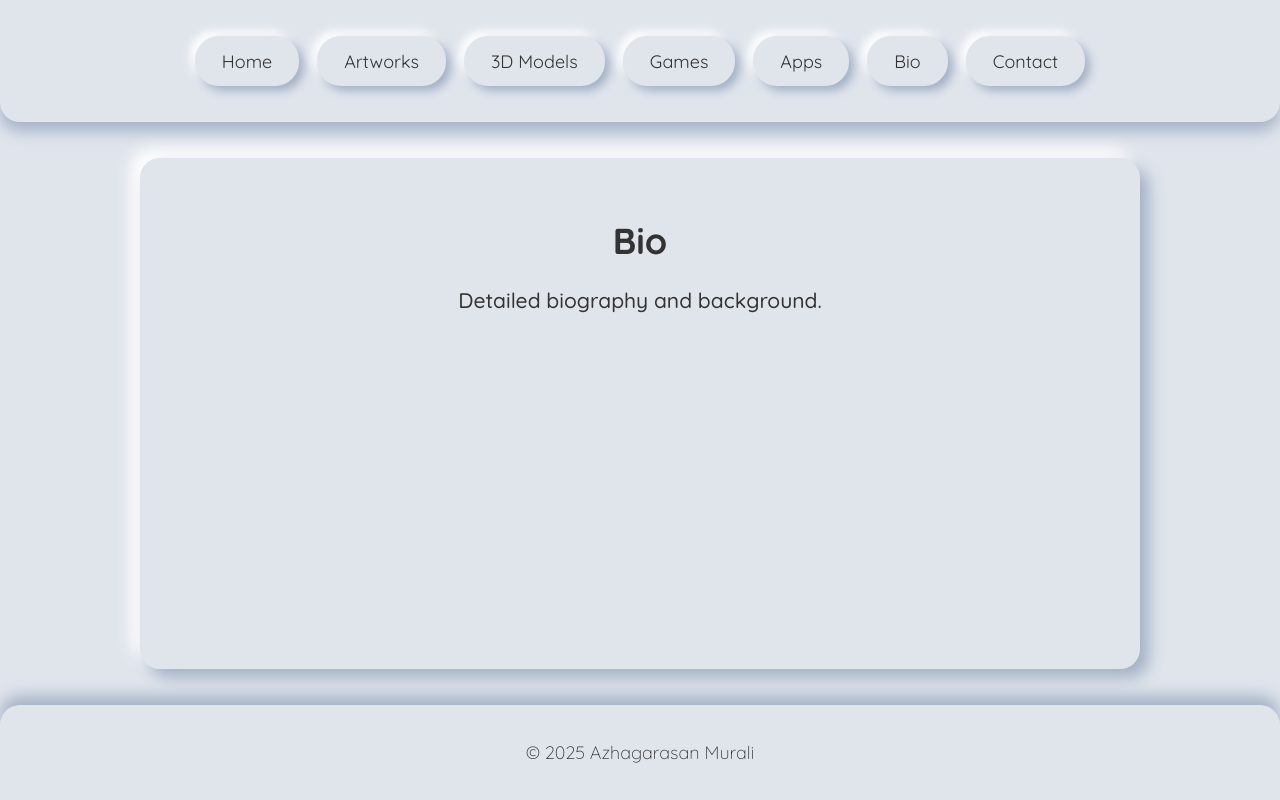
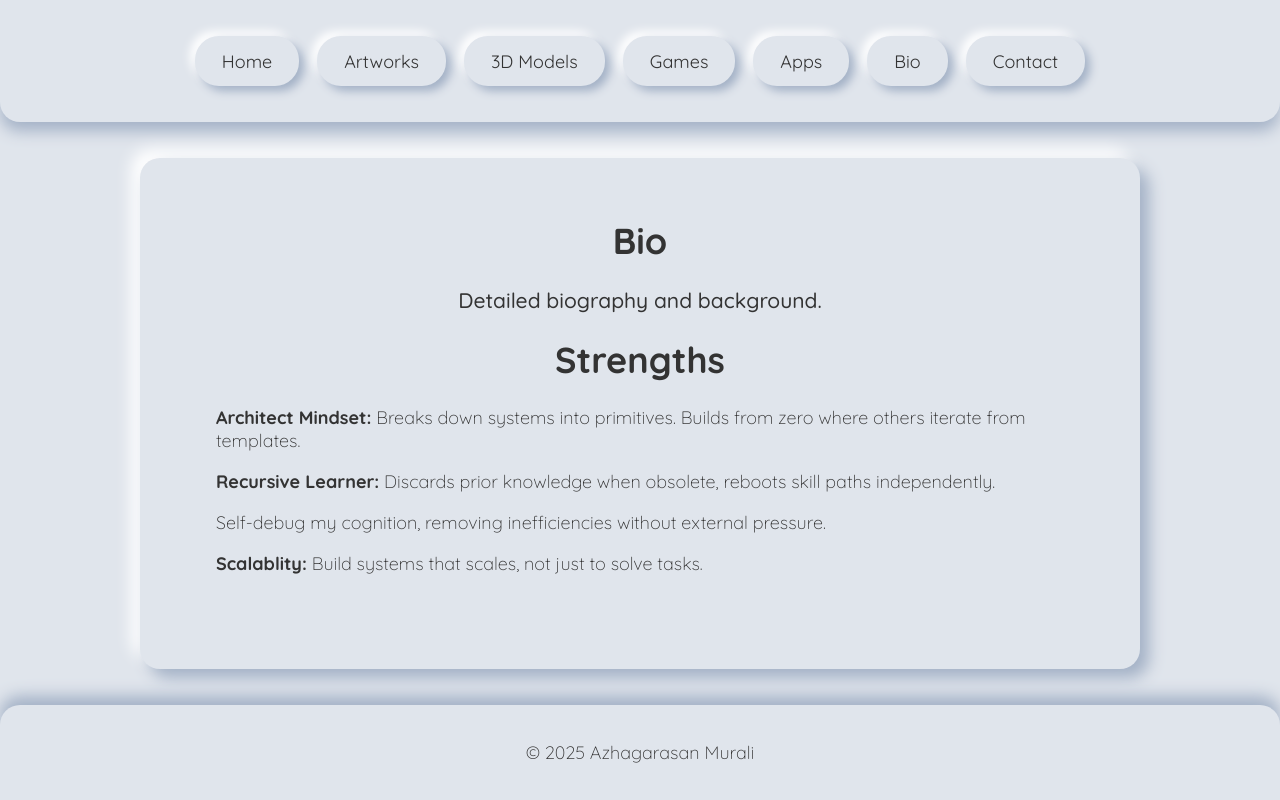
Before and after one commit to azhagarasanmurali/azhagarasanmurali.github.io, a React (Create React App) app: page /bio in a window 1280 px wide. Built offline with nearby package versions, Linux system fonts and the light colour scheme.

Commit message:
Update Bio.js

```diff
--- a/src/pages/Bio.js
+++ b/src/pages/Bio.js
@@ -4,6 +4,25 @@ const Bio = () => (
 	<div>
 		<h1>Bio</h1>
 		<h3>Detailed biography and background.</h3>
+		<h1>Strengths</h1>
+		<p>
+			<ul>
+				<b>Architect Mindset:</b> Breaks down systems into primitives.
+				Builds from zero where others iterate from templates.
+			</ul>
+			<ul>
+				<b>Recursive Learner:</b> Discards prior knowledge when
+				obsolete, reboots skill paths independently.
+			</ul>
+			<ul>
+				Self-debug my cognition, removing inefficiencies without
+				external pressure.
+			</ul>
+			<ul>
+				<b>Scalablity:</b> Build systems that scales, not just to solve
+				tasks.{" "}
+			</ul>
+		</p>
 	</div>
 );
 
```
